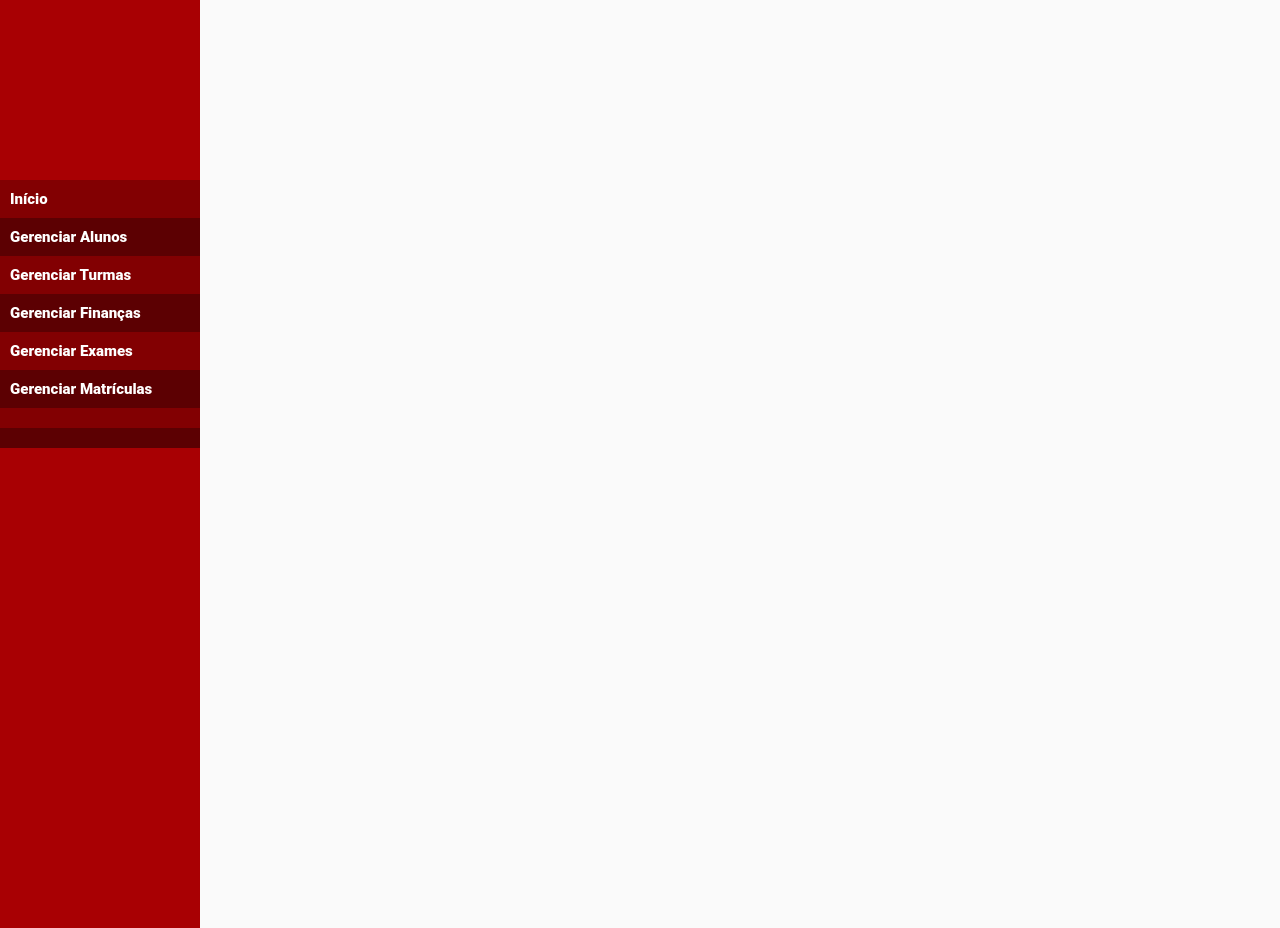
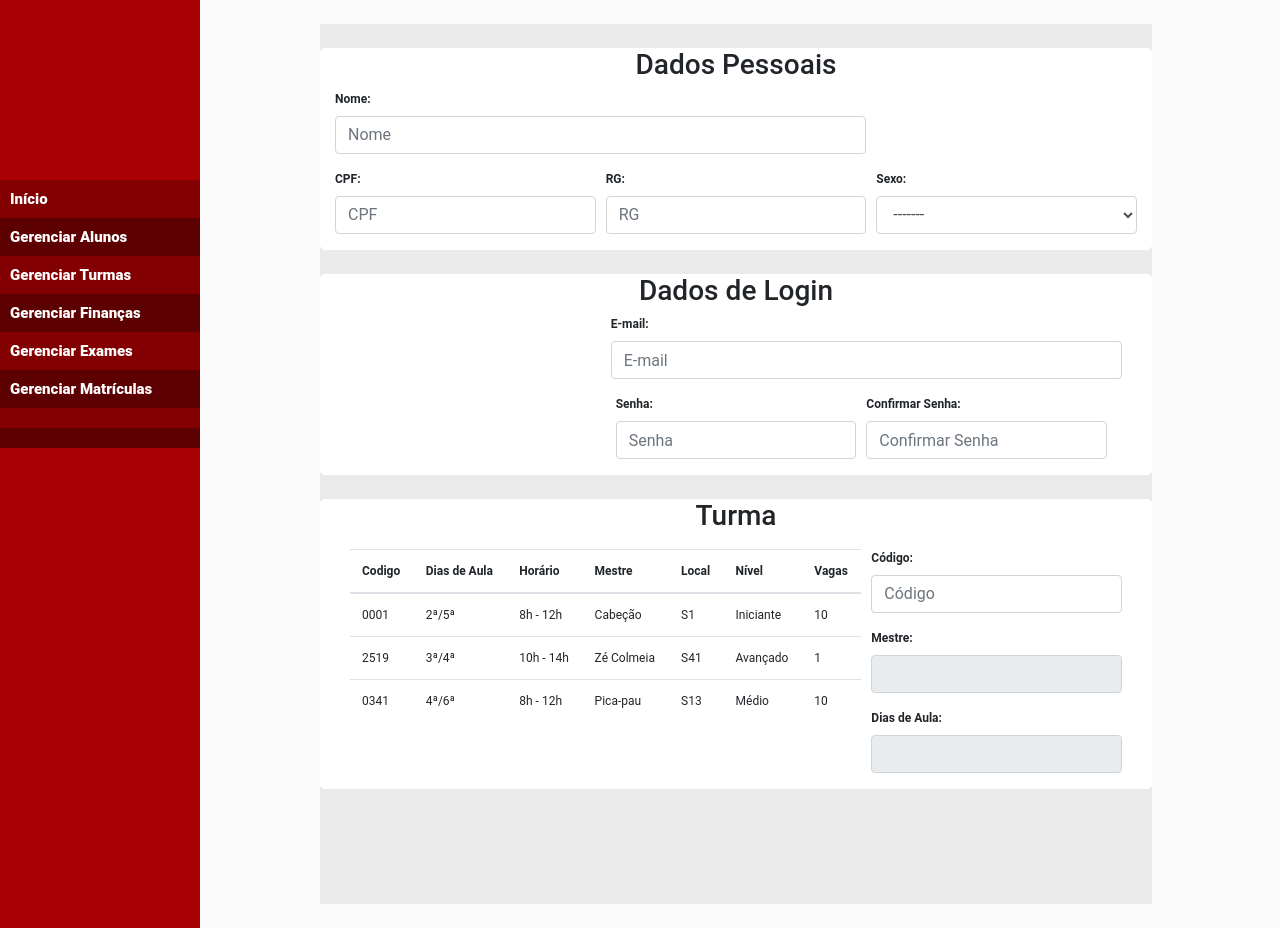
Before and after one commit to matheuskaio/SistemaAdministra-o, a PHP site: page /index.php?pagina=cadastrar in a window 1280 px wide. Shown: the part 96-1024 px from the top of the page. Run offline with PHP 8.4, Linux system fonts and the light colour scheme; some libraries are stand-ins or nearby versions.

Commit message:
Tela Cadastro de Aluno

```diff
--- a/css/estiloconteudo.css
+++ b/css/estiloconteudo.css
@@ -1,5 +1,5 @@
 /*Conteúdo geral*/
-#conteudo{
+#conteudo {
   position: absolute;
   width: 65%;
   height: 880px;
@@ -9,13 +9,13 @@
 }
 
 /*Conteúdo da página de desconto */
-#filtragem{
+#filtragem {
   position: relative;
   left: 8%;
   top: 10px;
 }
 
-#tabela{
+#tabela {
   position: relative;
   width: 100%;
   height: auto;
--- /dev/null
+++ b/css/estiloconteudocadastraraluno.css
@@ -0,0 +1,4 @@
+.background-add-aluno {
+  background-color: #fff;
+  border-radius: 5px;
+}
--- a/domain/dbaccess/connection.php
+++ b/domain/dbaccess/connection.php
@@ -7,5 +7,4 @@
 	if ($conn->connect_error) {
 	    die("Connection failed: " . $conn->connect_error);
 	}
-	echo "DEU BOM";
 ?>
--- a/views/alunos/cadastrar.php
+++ b/views/alunos/cadastrar.php
@@ -1,10 +1,143 @@
-<div class="conteudo">
-	<div class="dadosPessoais">
-		<div class="form">
-			<input type="text"/>
-			<label for="">Nome:+</label>
+<div id="conteudo">
+			<form action="">
+		<div class="dadosPessoais">
+    			<div class="container mt-4 background-add-aluno">
+				<div class="row">
+					<div class="col-md-12">
+					<h3 class="text-center">Dados Pessoais</h3>
+						<div class="form-row">
+							<div class="col-md-8">
+								<div class="form-group">
+									<label for="" class="nome" >Nome:</label>
+									<input type="name" name="nome" class="form-control" placeholder="Nome"/>
+								</div>
+							</div>
+						</div>
+					</div>
+					<div class="col-md-12">
+						<div class="form-row">
+							<div class="form-group col-md-4">
+								<label for="" class="nome">CPF:</label>
+								<input type="name" name="cpf" class="form-control" placeholder="CPF"/>
+							</div>
+							<div class="form-group col-md-4">
+								<label for="" class="nome">RG:</label>
+								<input type="name" name="rg" class="form-control" placeholder="RG"/>
+							</div>
+							<div class="form-group col-md-4">
+								<label for="" class="nome">Sexo:</label>
+								<select class="form-control" name="sexo" id="sel1">
+									<option value="" selected>-------</option>
+									<option value="masculino">Masculino</option>
+									<option value="feminino">Feminino</option>
+								</select>
+							</div>
+						</div>
+					</div>
+				</div>
 		</div>
 	</div>
-	<div class="dadosLogin"></div>
-	<div class="dadosTurma"></div>
+	<div class="dadosLogin">
+		<div class="container mt-4 background-add-aluno">
+
+			<div class="col-md-12">
+			<h3 class="text-center">Dados de Login</h3>
+				<div class="form-row">
+				<div class="col-md-4">
+				</div>
+				<div class="col-md-8">
+					<div class="form-group">
+						<label for="" class="nome">E-mail:</label>
+						<input type="name" name="email" class="form-control" placeholder="E-mail"/>
+					</div>
+				</div>
+			</div>
+			<div class="col-md-12">
+				<div class="form-row">
+					<div class="col-md-4">
+					</div>
+					<div class="col-md-4">
+						<div class="form-group">
+							<label for="" class="nome">Senha:</label>
+							<input type="password" name="senha" class="form-control" placeholder="Senha"/>
+						</div>
+					</div>
+					<div class="col-md-4">
+						<div class="form-group">
+							<label for="" class="nome">Confirmar Senha:</label>
+							<input type="password" name="senha1" class="form-control" placeholder="Confirmar Senha"/>
+						</div>
+				</div>
+			</div>
+			</div>
+		</div>
+	</div>
+	<div class="dadosTurma">
+		<div class="container mt-4 background-add-aluno">
+			<h3 class="text-center">Turma</h3>
+			<div class="col-md-12 mt-3">
+				<div class="form-row">
+					<div class="col-md-8">
+						<table class="table">
+							<thead>
+								<tr>
+									<th>Codigo</th>
+									<th>Dias de Aula</th>
+									<th>Horário</th>
+									<th>Mestre</th>
+									<th>Local</th>
+									<th>Nível</th>
+									<th>Vagas</th>
+								</tr>
+								</thead>
+								<tbody>
+									<tr>
+										<td>0001</td>
+										<td>2ª/5ª</td>
+										<td>8h - 12h</td>
+										<td>Cabeção</td>
+										<td>S1</td>
+										<td>Iniciante</td>
+										<td>10</td>
+									</tr>
+									<tr>
+										<td>2519</td>
+										<td>3ª/4ª</td>
+										<td>10h - 14h</td>
+										<td>Zé Colmeia</td>
+										<td>S41</td>
+										<td>Avançado</td>
+										<td>1</td>
+									</tr>
+									<tr>
+										<td>0341</td>
+										<td>4ª/6ª</td>
+										<td>8h - 12h</td>
+										<td>Pica-pau</td>
+										<td>S13</td>
+										<td>Médio</td>
+										<td>10</td>
+									</tr>
+								</tbody>
+						</table>
+					</div>
+					<div class="col-md-4">
+						<div class="form-group">
+							<label for="" class="nome">Código:</label>
+							<input type="name" name="codigo" class="form-control" placeholder="Código"/>
+						</div>
+						<div class="form-group">
+							<label for="" class="nome">Mestre:</label>
+							<input type="name" name="codigo" class="form-control" disabled/>
+						</div>
+						<div class="form-group">
+							<label for="" class="nome">Dias de Aula:</label>
+							<input type="name" name="codigo" class="form-control" disabled/>
+						</div>
+					</div>
+				</div>
+			</div>
+		</div>
+	</div>
+</form>
 </div>
--- a/views/components/header.php
+++ b/views/components/header.php
@@ -10,6 +10,8 @@
 	<link rel="stylesheet" type="text/css" href="css/estilomenu.css">
 	<link rel="stylesheet" type="text/css" href="css/estiloconteudo.css">
 	<link rel="stylesheet" type="text/css" href="css/estiloModal.css">
+	<link rel="stylesheet" type="text/css" href="css/estiloconteudocadastraraluno.css">
+
 
 	<script src="node_modules/jquery/dist/jquery.min.js"></script>
 
```
Also changed, not shown: views/components/modal.php (+5 -4 lines). Lines whose indentation alone changed are shown as unchanged.
